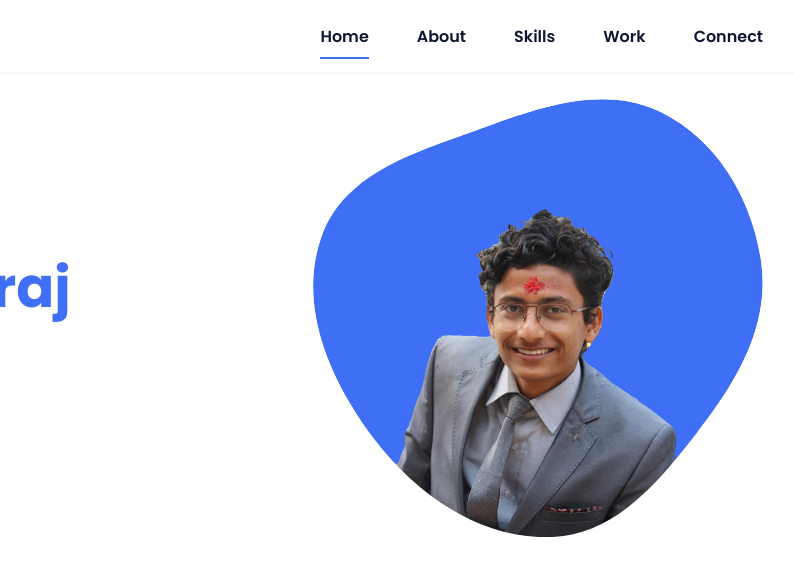
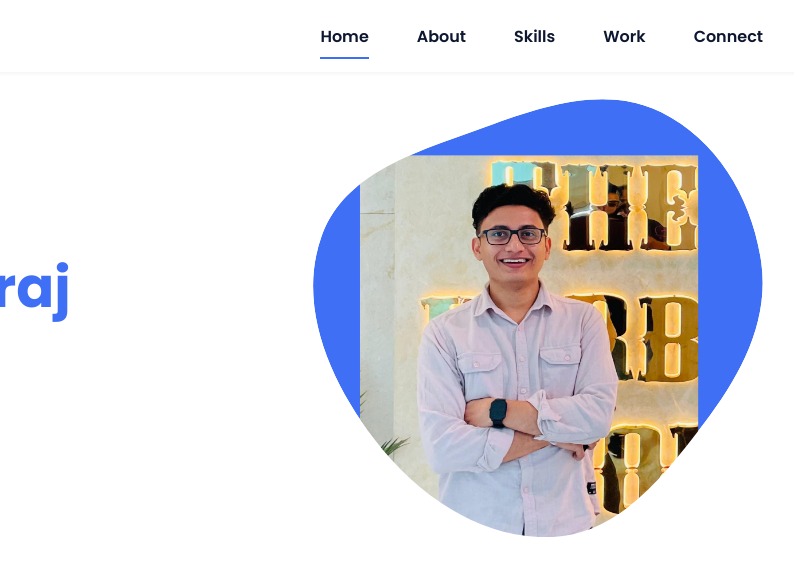
Before and after one commit to mrneilk/NavrajKhanal.github.io, a plain HTML site: page index.html in a window 1280 px wide. Shown: the top 587 px of the page, 389-1183 px from the left. Drawn offline with nearby package versions, Linux system fonts and the light colour scheme.

Commit message:
Update new image
removed old image href

```diff
--- a/index.html
+++ b/index.html
@@ -61,7 +61,7 @@
                         </mask>
                         <g mask="url(#mask0)">
                             <path d="M9.19024 145.964C34.0253 76.5814 114.865 54.7299 184.111 29.4823C245.804 6.98884 311.86 -14.9503 370.735 14.143C431.207 44.026 467.948 107.508 477.191 174.311C485.897 237.229 454.931 294.377 416.506 344.954C373.74 401.245 326.068 462.801 255.442 466.189C179.416 469.835 111.552 422.137 65.1576 361.805C17.4835 299.81 -17.1617 219.583 9.19024 145.964Z"/>
-                            <image class="home__blob-img" x="50" y="60" href="assets/img/navraj_copy.JPG"/>
+                            <image class="home__blob-img" x="50" y="60" href="assets/img/IMG-20250805-WA0001.jpg"/>
                         </g>
                     </svg>
                 </div>
```
